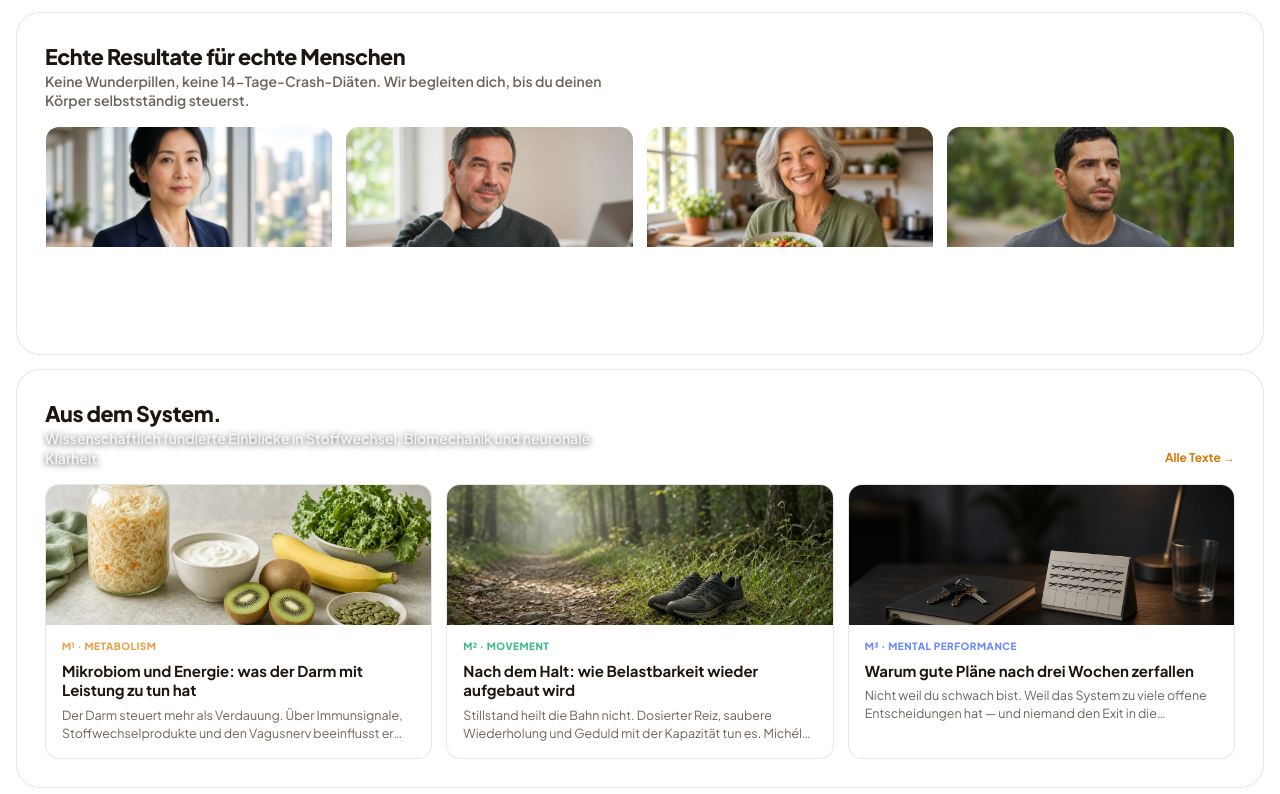
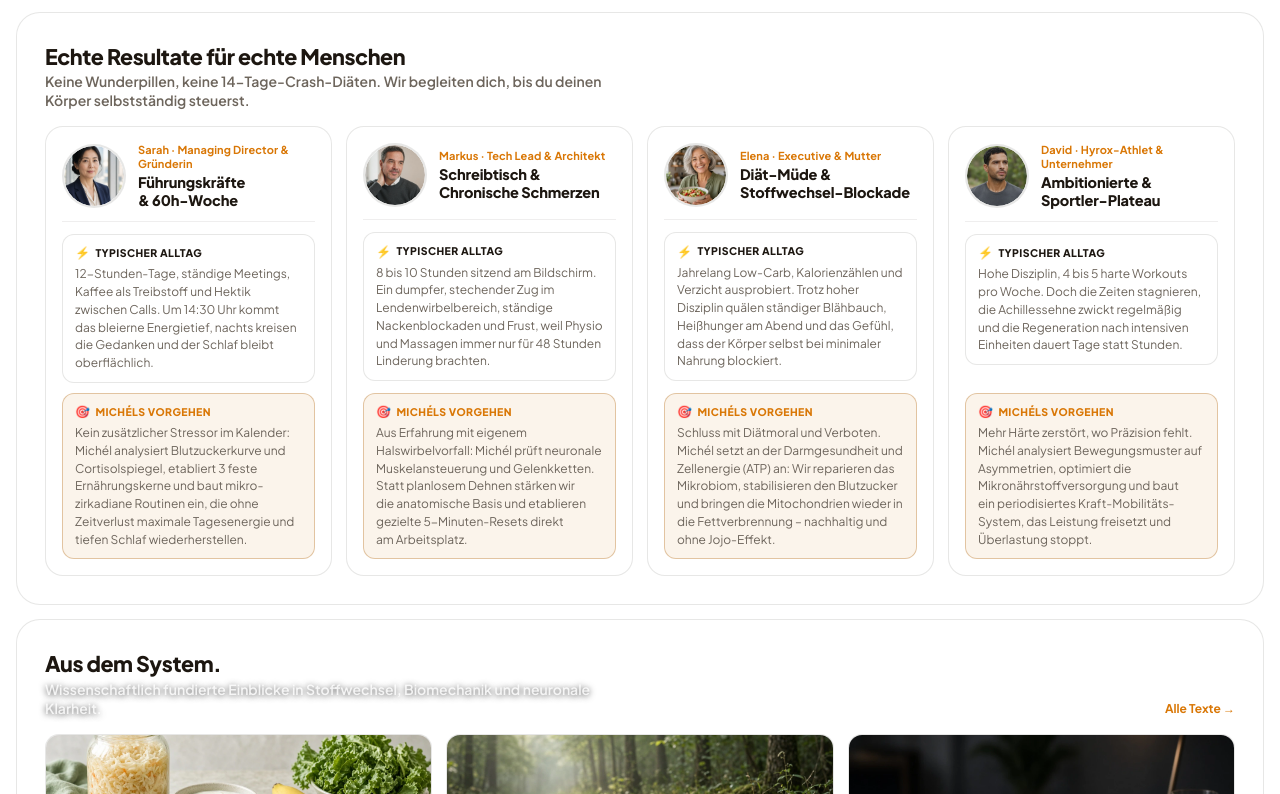
Before and after one commit to RobertLinke89/m3-performance, a React (Vite) app: page / in a window 1280 px wide. Shown: the part 1766-2560 px from the top of the page. Built offline with nearby package versions, Linux system fonts and the light colour scheme.

Commit message:
feat(audience): transform personas into circular avatars with detailed daily reality and Michél's methodology approach

```diff
--- a/src/content-en.ts
+++ b/src/content-en.ts
@@ -768,11 +768,36 @@ export const modules = [
 ] as const
 
 export const audience = [
-  { title: 'Leaders & 60-hour weeks', text: 'Full vitality without the afternoon crash.', image: '/images/aud-exec-face.jpg' },
-  { title: 'Desk pain', text: 'Pain-free again, anatomically stable.', image: '/images/aud-desk-face.jpg' },
-  { title: 'Diet-tired', text: 'A metabolic reset without yo-yo and without bans.', image: '/images/aud-diet-face.jpg' },
-  { title: 'Athletes & ambitious', text: 'Break plateaus and raise capacity.', image: '/images/aud-athlete-face.jpg' },
+  {
+    title: 'Leaders & 60-Hour Weeks',
+    persona: 'Sarah · Managing Director & Founder',
+    dailyLife: '12-hour days, non-stop meetings, coffee as fuel and quick snacks between calls. By 2:30 PM severe brain fog hits, thoughts race at night, and sleep never truly restores.',
+    approach: 'No extra burden on your calendar: Michél assesses blood sugar spikes and cortisol levels, establishes 3 precise nutritional anchors, and introduces micro-circadian habits that restore high daytime drive and restorative deep sleep.',
+    image: '/images/aud-exec-face.jpg',
+  },
+  {
+    title: 'Desk Workers & Chronic Pain',
+    persona: 'Markus · Tech Lead & Software Architect',
+    dailyLife: '8 to 10 hours seated behind screens. A dull, nagging ache in the lower back, constant neck tightness, and frustration because massages and physio only offered 48 hours of relief.',
+    approach: 'Built on Michél’s own recovery from severe cervical disc herniation (C6/C7): We test neuromuscular activation and joint stability. Instead of generic stretching, we fix movement compensations and integrate 5-minute desk resets for lasting pain freedom.',
+    image: '/images/aud-desk-face.jpg',
+  },
+  {
+    title: 'Diet-Tired & Metabolic Stagnation',
+    persona: 'Elena · Executive & Mother',
+    dailyLife: 'Years of low-carb diets, calorie tracking and rigid rules. Despite strict discipline: persistent bloating, late-night cravings, and the feeling that your metabolism has completely stalled.',
+    approach: 'Ending diet dogma and deprivation. Michél targets gut health and cellular ATP energy: We repair the microbiome, stabilize blood sugar and reboot mitochondrial fat oxidation — sustainable, enjoyable, and free of the yo-yo trap.',
+    image: '/images/aud-diet-face.jpg',
+  },
+  {
+    title: 'Athletes & Ambitious Performers',
+    persona: 'David · Hyrox Athlete & Entrepreneur',
+    dailyLife: 'High dedication, 4 to 5 intense workouts per week. Yet personal records plateau, tendons flare up repeatedly, and recovery takes days instead of hours.',
+    approach: 'More grit only causes breakdown when precision is missing. Michél audits biomechanical asymmetries, optimizes cellular micronutrient delivery, and implements a periodized mobility-strength framework that unlocks power without wear.',
+    image: '/images/aud-athlete-face.jpg',
+  },
 ]
+
 
 export const process = [
   { n: '01', title: 'Meet', text: 'An informal conversation about your situation, goals and expectations.' },
--- a/src/content.ts
+++ b/src/content.ts
@@ -837,11 +837,36 @@ export const modules = [
 ] as const
 
 export const audience = [
-  { title: 'Führungskräfte & 60h-Woche', text: 'Volle Vitalität ohne Nachmittagstiefs.', image: '/images/aud-exec-face.jpg' },
-  { title: 'Schreibtisch-Schmerzen', text: 'Wieder schmerzfrei und anatomisch stabil.', image: '/images/aud-desk-face.jpg' },
-  { title: 'Diät-Müde', text: 'Stoffwechsel-Reset ohne Jojo-Effekt und ohne Verbote.', image: '/images/aud-diet-face.jpg' },
-  { title: 'Sportler & Ambitionierte', text: 'Plateaus durchbrechen und Belastbarkeit steigern.', image: '/images/aud-athlete-face.jpg' },
+  {
+    title: 'Führungskräfte & 60h-Woche',
+    persona: 'Sarah · Managing Director & Gründerin',
+    dailyLife: '12-Stunden-Tage, ständige Meetings, Kaffee als Treibstoff und Hektik zwischen Calls. Um 14:30 Uhr kommt das bleierne Energietief, nachts kreisen die Gedanken und der Schlaf bleibt oberflächlich.',
+    approach: 'Kein zusätzlicher Stressor im Kalender: Michél analysiert Blutzuckerkurve und Cortisolspiegel, etabliert 3 feste Ernährungskerne und baut mikro-zirkadiane Routinen ein, die ohne Zeitverlust maximale Tagesenergie und tiefen Schlaf wiederherstellen.',
+    image: '/images/aud-exec-face.jpg',
+  },
+  {
+    title: 'Schreibtisch & Chronische Schmerzen',
+    persona: 'Markus · Tech Lead & Architekt',
+    dailyLife: '8 bis 10 Stunden sitzend am Bildschirm. Ein dumpfer, stechender Zug im Lendenwirbelbereich, ständige Nackenblockaden und Frust, weil Physio und Massagen immer nur für 48 Stunden Linderung brachten.',
+    approach: 'Aus Erfahrung mit eigenem Halswirbelvorfall: Michél prüft neuronale Muskelansteuerung und Gelenkketten. Statt planlosem Dehnen stärken wir die anatomische Basis und etablieren gezielte 5-Minuten-Resets direkt am Arbeitsplatz.',
+    image: '/images/aud-desk-face.jpg',
+  },
+  {
+    title: 'Diät-Müde & Stoffwechsel-Blockade',
+    persona: 'Elena · Executive & Mutter',
+    dailyLife: 'Jahrelang Low-Carb, Kalorienzählen und Verzicht ausprobiert. Trotz hoher Disziplin quälen ständiger Blähbauch, Heißhunger am Abend und das Gefühl, dass der Körper selbst bei minimaler Nahrung blockiert.',
+    approach: 'Schluss mit Diätmoral und Verboten. Michél setzt an der Darmgesundheit und Zellenergie (ATP) an: Wir reparieren das Mikrobiom, stabilisieren den Blutzucker und bringen die Mitochondrien wieder in die Fettverbrennung – nachhaltig und ohne Jojo-Effekt.',
+    image: '/images/aud-diet-face.jpg',
+  },
+  {
+    title: 'Ambitionierte & Sportler-Plateau',
+    persona: 'David · Hyrox-Athlet & Unternehmer',
+    dailyLife: 'Hohe Disziplin, 4 bis 5 harte Workouts pro Woche. Doch die Zeiten stagnieren, die Achillessehne zwickt regelmäßig und die Regeneration nach intensiven Einheiten dauert Tage statt Stunden.',
+    approach: 'Mehr Härte zerstört, wo Präzision fehlt. Michél analysiert Bewegungsmuster auf Asymmetrien, optimiert die Mikronährstoffversorgung und baut ein periodisiertes Kraft-Mobilitäts-System, das Leistung freisetzt und Überlastung stoppt.',
+    image: '/images/aud-athlete-face.jpg',
+  },
 ]
+
 
 export const process = [
   { n: '01', title: 'Kennenlernen', text: 'Unverbindliches Gespräch über deine Situation, Ziele und Erwartungen.' },
--- a/src/index.css
+++ b/src/index.css
@@ -3474,52 +3474,137 @@ picture.bento-bg img,
 
 .bento-audience-grid {
   display: grid;
-  grid-template-columns: repeat(auto-fit, minmax(220px, 1fr));
-  gap: 12px;
-  width: 100%;
-}
-
-.bento-sub-card {
+  grid-template-columns: repeat(auto-fit, minmax(260px, 1fr));
+  gap: 14px;
+  width: 100%;
+}
+
+.bento-persona-card {
   display: flex;
   flex-direction: column;
   background: color-mix(in srgb, var(--bg) 60%, var(--bg-2) 40%);
   border: 1px solid var(--line);
-  border-radius: 14px;
+  border-radius: 18px;
+  padding: 16px;
+  transition: transform 0.2s ease, border-color 0.2s ease, background 0.2s ease;
+}
+
+.bento-persona-card:hover {
+  transform: translateY(-2px);
+  border-color: color-mix(in srgb, var(--gold) 40%, var(--line));
+  background: color-mix(in srgb, var(--bg-2) 80%, var(--bg) 20%);
+}
+
+.bento-persona-head {
+  display: flex;
+  align-items: center;
+  gap: 12px;
+  margin-bottom: 12px;
+  padding-bottom: 12px;
+  border-bottom: 1px solid color-mix(in srgb, var(--line) 70%, transparent);
+}
+
+.bento-persona-avatar-wrap {
+  position: relative;
+  width: 64px;
+  height: 64px;
+  min-width: 64px;
+  border-radius: 50%;
   overflow: hidden;
-  transition: transform 0.2s ease, border-color 0.2s ease;
-}
-
-.bento-sub-card:hover {
-  transform: none;
-  border-color: color-mix(in srgb, var(--gold) 35%, var(--line));
-}
-
-.bento-sub-media {
-  width: 100%;
-  height: 120px;
-  object-fit: cover;
-  object-position: 50% 18%;
-}
-
-.bento-sub-body {
-  padding: 12px;
+  border: 2px solid var(--line);
+  background: var(--bg);
+  transition: border-color 0.2s ease, box-shadow 0.2s ease;
+  flex-shrink: 0;
+}
+
+.bento-persona-card:hover .bento-persona-avatar-wrap {
+  border-color: var(--gold);
+  box-shadow: 0 0 0 3px color-mix(in srgb, var(--gold) 20%, transparent);
+}
+
+.bento-persona-avatar-wrap picture,
+.bento-persona-avatar-wrap img {
+  width: 100% !important;
+  height: 100% !important;
+  border-radius: 50% !important;
+  object-fit: cover !important;
+  object-position: center 22% !important;
+  display: block !important;
+}
+
+.bento-persona-meta {
+  display: flex;
+  flex-direction: column;
+  gap: 2px;
+  min-width: 0;
+}
+
+.bento-persona-role {
+  font-size: 11px;
+  font-weight: 700;
+  color: var(--gold);
+  letter-spacing: 0.01em;
+  line-height: 1.25;
+}
+
+.bento-persona-title {
+  font-size: 14.5px;
+  font-weight: 800;
+  color: var(--text);
+  line-height: 1.25;
+  margin: 0;
+  letter-spacing: -0.01em;
+}
+
+.bento-persona-body {
+  display: flex;
+  flex-direction: column;
+  gap: 10px;
+  flex: 1;
+  justify-content: space-between;
+}
+
+.bento-persona-section {
+  background: color-mix(in srgb, var(--bg-2) 50%, var(--bg) 50%);
+  border: 1px solid var(--line);
+  border-radius: 12px;
+  padding: 10px 12px;
   display: flex;
   flex-direction: column;
   gap: 4px;
 }
 
-.bento-sub-body h3 {
-  margin: 0;
-  font-size: 14px;
-  font-weight: 700;
+.bento-persona-section--approach {
+  border-color: color-mix(in srgb, var(--gold) 25%, var(--line));
+  background: color-mix(in srgb, var(--bg-2) 75%, var(--gold) 8%);
+}
+
+.bento-persona-badge {
+  display: inline-flex;
+  align-items: center;
+  gap: 5px;
+  font-size: 10.5px;
+  font-weight: 800;
+  text-transform: uppercase;
+  letter-spacing: 0.04em;
   color: var(--text);
 }
 
-.bento-sub-body p {
+.bento-persona-badge--gold {
+  color: var(--gold);
+}
+
+.bento-persona-icon {
+  font-size: 12px;
+  line-height: 1;
+}
+
+.bento-persona-text {
   margin: 0;
   font-size: 12px;
+  line-height: 1.48;
   color: var(--muted);
-  line-height: 1.35;
+  text-wrap: pretty;
 }
 
 /* Journal / Insights Bento */
--- a/src/pages/Home.tsx
+++ b/src/pages/Home.tsx
@@ -385,11 +385,33 @@ export function Home() {
             </div>
             <div className="bento-audience-grid">
               {audience.map((a) => (
-                <div className="bento-sub-card" key={a.title}>
-                  <Img className="bento-sub-media" src={a.image} alt={a.title} />
-                  <div className="bento-sub-body">
-                    <h3>{a.title}</h3>
-                    <p>{a.text}</p>
+                <div className="bento-persona-card" key={a.title}>
+                  <div className="bento-persona-head">
+                    <div className="bento-persona-avatar-wrap">
+                      <Img className="bento-persona-avatar" src={a.image} alt={a.persona || a.title} />
+                    </div>
+                    <div className="bento-persona-meta">
+                      <span className="bento-persona-role">{a.persona}</span>
+                      <h3 className="bento-persona-title">{a.title}</h3>
+                    </div>
+                  </div>
+
+                  <div className="bento-persona-body">
+                    <div className="bento-persona-section bento-persona-section--daily">
+                      <div className="bento-persona-badge">
+                        <span className="bento-persona-icon">⚡</span>
+                        <span>{isEn ? 'Daily Reality' : 'Typischer Alltag'}</span>
+                      </div>
+                      <p className="bento-persona-text">{a.dailyLife}</p>
+                    </div>
+
+                    <div className="bento-persona-section bento-persona-section--approach">
+                      <div className="bento-persona-badge bento-persona-badge--gold">
+                        <span className="bento-persona-icon">🎯</span>
+                        <span>{isEn ? 'Michél’s Approach' : 'Michéls Vorgehen'}</span>
+                      </div>
+                      <p className="bento-persona-text">{a.approach}</p>
+                    </div>
                   </div>
                 </div>
               ))}
```
